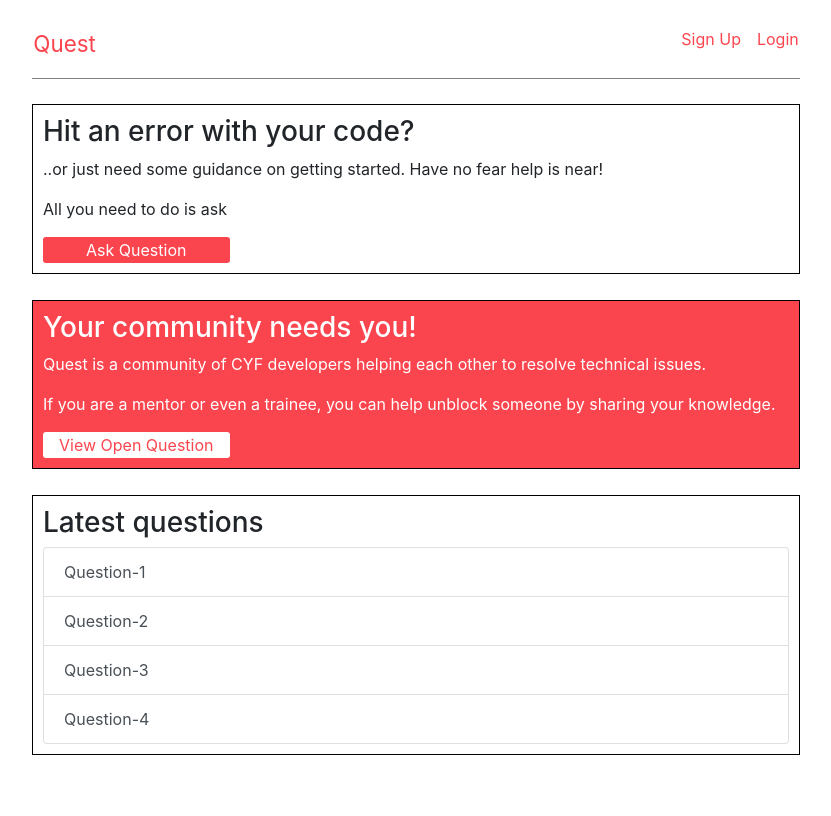
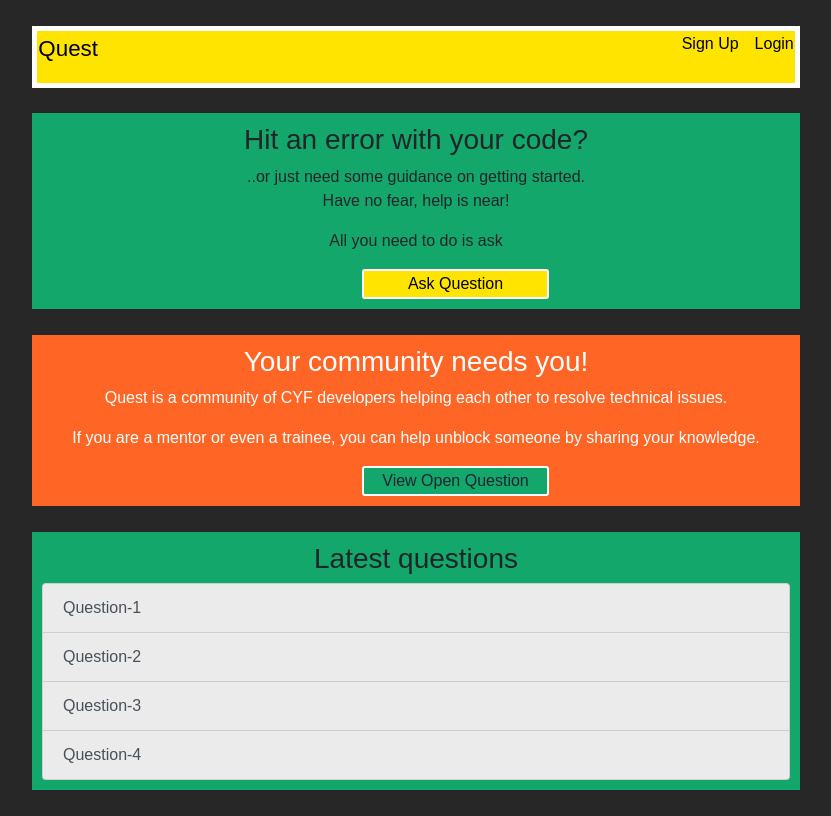
Before and after one commit to ATedy/wm2-q-and-a, a React (Create React App) app in the folder client/: page / in a window 1280 px wide. Shown: the whole page, without its empty margins (224-1055 px from the left). Built offline with nearby package versions, Linux system fonts and the light colour scheme.

Commit message:
changing css

```diff
--- a/client/src/pages/Home.css
+++ b/client/src/pages/Home.css
@@ -1,13 +1,5 @@
 .logo {
   width: 100px;
-}
-
-.message {
-  color: blue;
-}
-
-.message:hover {
-  background-color: yellow;
 }
 .navBar{
 
@@ -18,9 +10,11 @@
     display: flex;
     justify-content: space-between;
     border-bottom: 1px solid gray;
+    background-color: #ffe400;
+    border: 5px solid white;
 }
 .navBar p, .navLinks {
-    color: #fb454e;
+    color: #000000;
 }
 .navLinks{
     margin-top: 0.3em;
@@ -29,12 +23,34 @@
     font-weight: 400;
     font-size: 1.4em;
 }
+/* a.questTitle
+{
+  display:block;
+font-family:Trebuchet MS;
+font-size:20px;
+text-align:center;
+color:blue;
+margin:0;
+padding:0;
+width:500px;
+border: thin solid black;
+} */
+.list-group-item, list-group-item-action{
+  background-color: #ebebeb;
+}
+p, h3{
+  text-align: center;
+}
 
 
+body {
+  font-family: sans-serif;
+  background-color: #272727;
+}
 .sectionContainer {
   margin: 2% auto;
   width: 60%;
-  border: 1px solid black;
+  background-color: #14A76C;
   padding: 10px;
 }
 .sectionContainer button {
@@ -43,26 +59,28 @@
 }
 
 section button {
-  background-color: #fb454e;
-  color: white;
+  background-color: #ffe400;
+  color: black;
   border: none;
   cursor: pointer;
+  border: 2px solid white;
 }
-
+.btn-center {
+  text-align: center;
+  margin-inline: 20rem;
+}
 section:nth-child(2) {
-  background-color: #fb454e;
+  background-color: #ff6525;
   color: white;
 }
 section:nth-child(2) button {
-   color: #fb454e;
-    background-color: white;
+   color: #1e2531;
+    background-color: #14A76C;
   }
 
   ul li{
     cursor: pointer;
   }
-
-
 .loginContainer,
 .signUpContainer {
   width: 30%;
@@ -71,26 +89,29 @@ section:nth-child(2) button {
   padding: 1em;
   border: 1px solid black;
 }
-
 .loginForm,
 .signUpForm {
   display: flex;
   flex-direction: column;
 }
-
 form input, form button {
   height: 2em;
   margin: 0.5em;
   border-radius: 3px;
+
 }
 
-.questionForm{
+.questionForm,
+.answerForm{
    display: flex;
   flex-direction: column;
   margin-left: 5rem;
   margin-right: 5rem;
   margin-top: 2.5rem;
   margin-bottom: 2.5rem;
+  color: white;
+  background-color: #ff6525;
+  border: 3px solid white;
 }
 
 .btn{
@@ -98,8 +119,9 @@ form input, form button {
     display:inline-block;
     text-align: center;
     width: 39%;
-    background-color:rgb(143, 33, 33);
-    color:seashell;
+    background-color:#14A76C;
+    border: 3px solid white;
+    color:black;
     margin-bottom: 2rem;
     margin-left: 5rem;
 }
--- a/client/src/pages/Home.js
+++ b/client/src/pages/Home.js
@@ -12,7 +12,7 @@ export function Home() {
 	return (
     <main role="main">
       <nav className="navBar">
-        <p>Quest</p>
+        <p className="questTitle">Quest</p>
         <div>
           <Link className="mr-3 navLinks" to="/SignUp">
             Sign Up
@@ -28,12 +28,12 @@ export function Home() {
         <section className="sectionContainer">
           <h3>Hit an error with your code?</h3>
           <p>
-            ..or just need some guidance on getting started. Have no fear help
-            is near!
+            ..or just need some guidance on getting started.
+            <br></br>Have no fear, help is near!
           </p>
           <p>All you need to do is ask</p>
           <Link className="questionLinks" to="/QuestionsForm">
-            <button>Ask Question</button>
+            <button className="btn-center">Ask Question</button>
           </Link>
         </section>
         <section className="sectionContainer">
@@ -47,7 +47,7 @@ export function Home() {
             by sharing your knowledge.
           </p>
           <Link className="openlinks" to="/OpenQuestions">
-            <button>View Open Question</button>
+            <button className="btn-center">View Open Question</button>
           </Link>
         </section>
         <section className="sectionContainer">
--- a/client/src/pages/OpenQuestions.js
+++ b/client/src/pages/OpenQuestions.js
@@ -3,37 +3,38 @@ import React from 'react';
 
 
 const OpenQuestions = () => {
-  const [questions, setQuestions] = useState();
+  const [data, setData] = useState([]);
   useEffect(async () => {
     try {
       const res = await fetch('/api/questions');
       const data = await res.json();
-      console.log(data);
-      setQuestions(data);
-      //console.log(data);
+      setData(data);
     } catch (error) {
       console.log(error);
     }
   }, []);
-//   console.log('hello world');
-//   console.log(questions);
+  console.log(data);
+
   return (
-    <h1>testing testing</h1>
-
-
-    //     <div>
-    //         <ul>
-    //             {questions.map((question, index) => {
-    //                 <li index={index}>
-    //                   {question}
-    //                   {/* not returning question? */}
-    //                 </li>;
-    //                 console.log(questions[0]);
-    //                 console.log(data);
-    //             }
-    //          )}
-    //         </ul>
-    //     </div>
+    <section>
+      <div>
+        <h1>testing testing</h1>
+      </div>
+      {data.map((question, index) => {
+              <li index={index}>
+                {question}
+              </li>
+          })}
+    </section>
   );
 };
 export default OpenQuestions;
+
+
+  {
+    /* <div>
+        <ul>
+          <li key={data[0]}>{data[0]}</li>
+        </ul>
+      </div> */
+  }
--- a/client/src/pages/QuestionsForm.js
+++ b/client/src/pages/QuestionsForm.js
@@ -1,4 +1,4 @@
-import {Link, useHistory} from 'react-router-dom';
+import {useHistory} from 'react-router-dom';
 import React, {useState} from 'react';
 
 const QuestionsForm = () => {
```
Also changed, not shown: client/src/pages/AnswerForm.js (added, +59 -0 lines).
